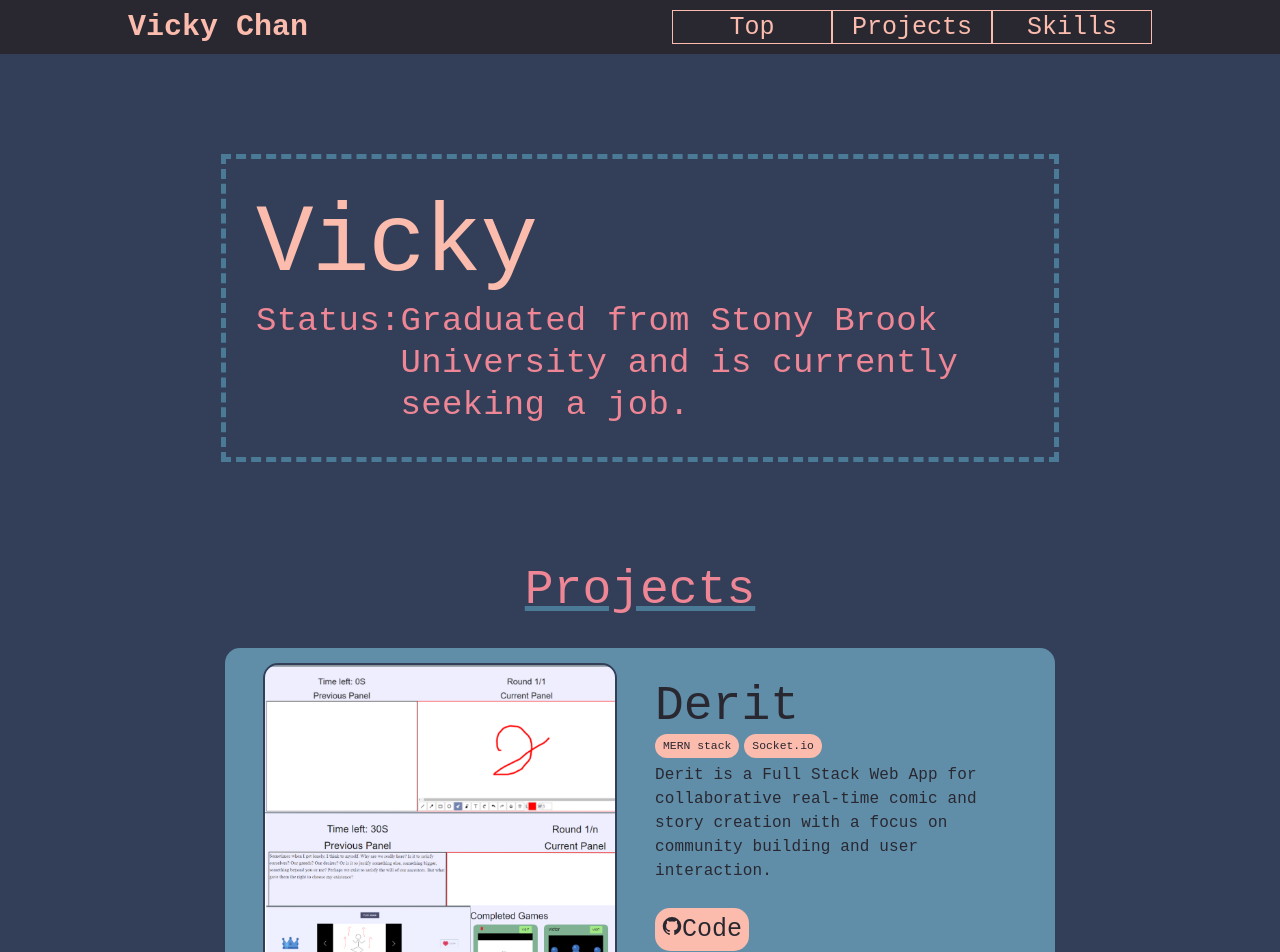
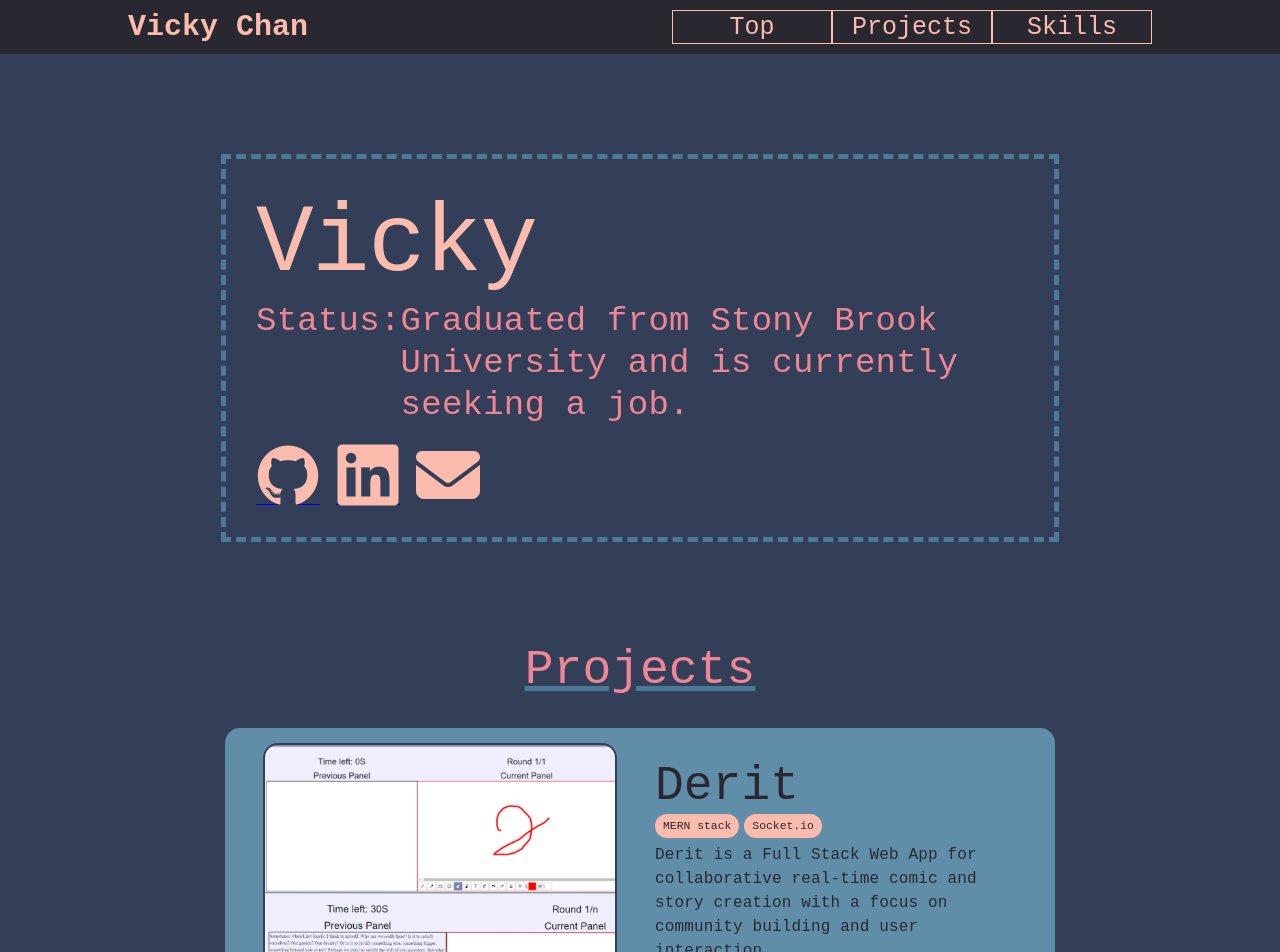
Before and after one commit to Tercra/portfolio, a React (Create React App) app: page / in a window 1280 px wide. Shown: the top 952 px of the page. Built offline with nearby package versions, Linux system fonts and the light colour scheme.

Commit message:
Changed cursor when hover over links, added icon buttons to intro

```diff
--- a/src/App.css
+++ b/src/App.css
@@ -11,6 +11,7 @@ body {
   scroll-margin-top : 80px;
 }
 
+/* HEADER related CSS */
 div.headerButts {
   display: inline-flex;
   justify-content: flex-end;
@@ -30,8 +31,10 @@ div.headerButts {
 
 .headerButt:hover {
   color: #ee8695 !important;
+  cursor : pointer;
 }
 
+/* PROJECT CARD related CSS */
 .projectImage {
   width : 40%;
   min-width: 350px;
@@ -66,6 +69,29 @@ div.projLinks {
   gap : 10px;
 }
 
+/* SKILLS section of the website */
+div.skillHolder {
+  width : 60%;
+  margin : auto;
+  color : #292831;
+  font-size: .9rem;
+  display: flex;
+  justify-content: center;
+  flex-wrap: wrap;
+  gap : 1rem;
+}
+
+div.skillHolder i {
+  font-size: 5rem;
+}
+
+div.skillCard {
+  width:6rem;
+  text-align: center;
+  /* background-color: #ee8695; */
+}
+
+/* For when the background is different from the main background for the section */
 div.topChangeBG {
   background-color : #333f58;
   width : 76px;
@@ -87,23 +113,19 @@ div.changeBG {
   z-index: -2;
 }
 
-div.skillHolder {
-  width : 60%;
-  margin : auto;
-  color : #292831;
-  font-size: .9rem;
-  display: flex;
-  justify-content: center;
-  flex-wrap: wrap;
+/* Stylizing for outgoing links for sites (ex. linkedIn) */
+div.introLinks {
+  margin-top: 1rem;
+  display : flex;
   gap : 1rem;
 }
 
-div.skillHolder i {
-  font-size: 5rem;
+div.introLinks i {
+  font-size : 4rem;
+  color : #fbbbad
 }
 
-div.skillCard {
-  width:6rem;
-  text-align: center;
-  /* background-color: #ee8695; */
+div.introLinks i:hover {
+  color : #ee8695;
+  cursor : pointer;
 }
--- a/src/components/Introduction.js
+++ b/src/components/Introduction.js
@@ -37,6 +37,11 @@ const Introduction = () => {
                     Graduated from Stony Brook University and is currently seeking a job.
                 </Typography>
             </Box>
+            <div className="introLinks">
+                <a href="https://github.com/Tercra" target="_blank"><i className="devicon-github-original"></i></a>
+                <a href="https://www.linkedin.com/in/vicky-c-525052139/" target="_blank"><i className="devicon-linkedin-plain"></i></a>
+                <a href="mailto:vickychan480@gmail.com"><i class="fa-solid fa-envelope"></i></a>
+            </div>
         </Box>
     )
 }
--- a/src/components/ProjectCard.js
+++ b/src/components/ProjectCard.js
@@ -18,8 +18,8 @@ const ProjectCard = ({name, tools, descript, git, live}) => {
                 </Box>
                 <Typography variant="body1" sx={{fontFamily:"monospace", color:twilight.dark, marginBottom:"10px"}}>{descript}</Typography>
                 <div className="projLinks">
-                    {git != undefined && <div className="projButt"><a href={git} target="_blank"><GitHubIcon sx={{fontSize:"20px"}} />Code</a></div>}
-                    {live != undefined && <div className="projButt"><a href={live} target="_blank"><OpenInNewIcon sx={{fontSize:"20px"}} />Live</a></div>}
+                    {git != undefined && <div className="projButt"><a href={git} target="_blank"><GitHubIcon sx={{fontSize:"1.5rem"}} />Code</a></div>}
+                    {live != undefined && <div className="projButt"><a href={live} target="_blank"><OpenInNewIcon sx={{fontSize:"1.5rem"}} />Live</a></div>}
                 </div>
             </Box>
         </Box>
```
